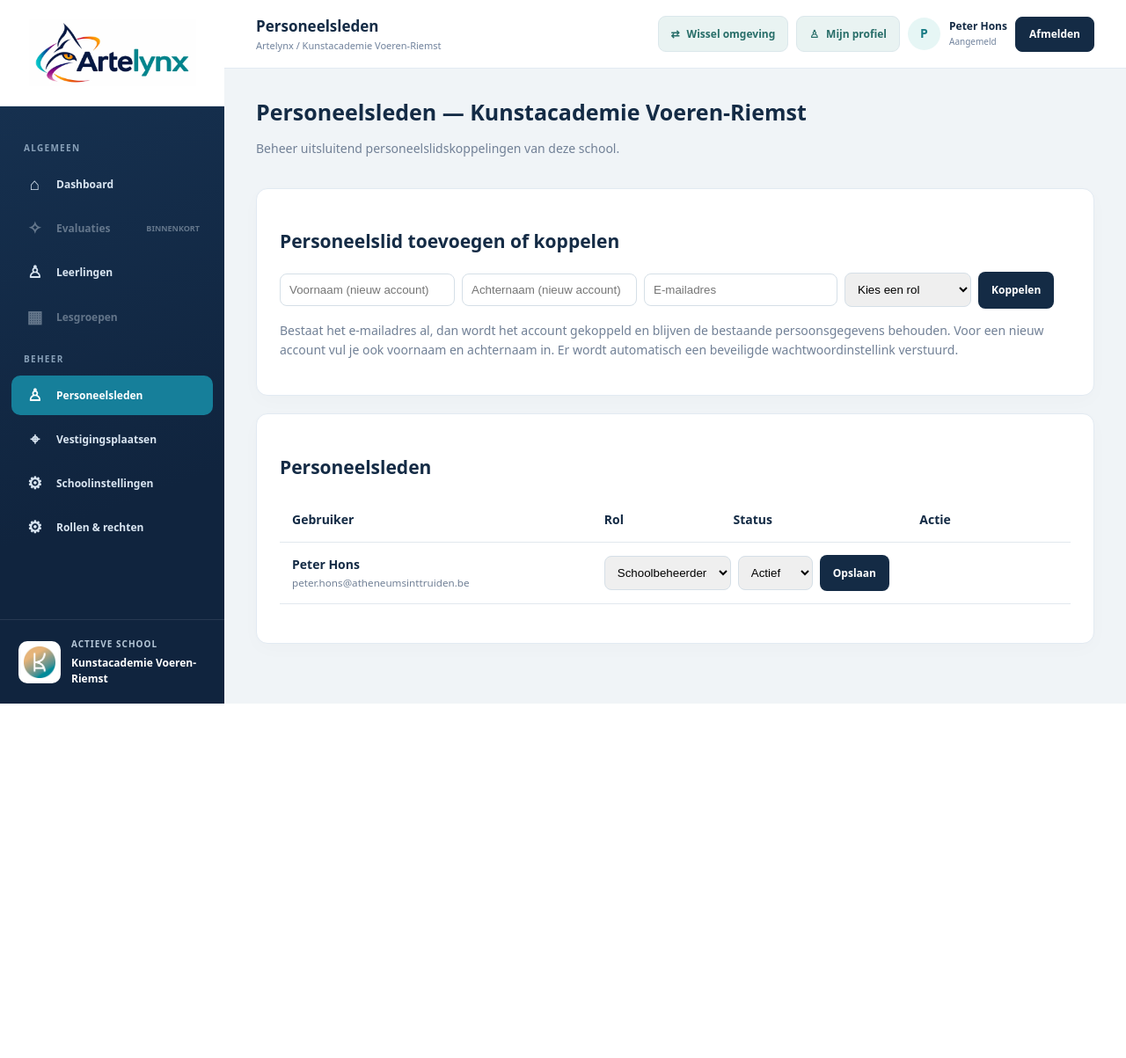
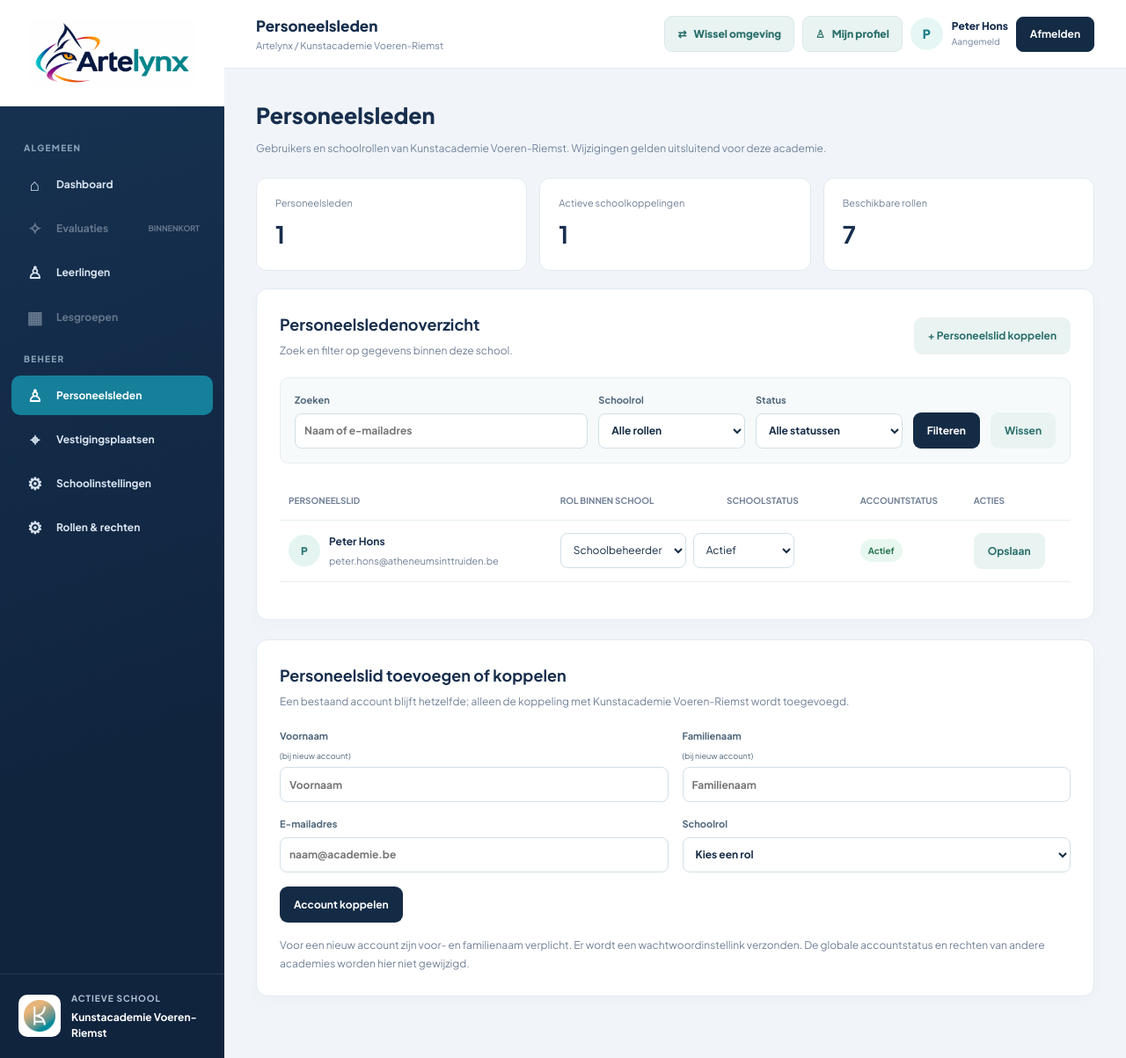
Before and after one commit to peterhons-blip/kavr-evaluaties, a Laravel app: page /school/gebruikers in a window 1280 px wide. Shown: the whole page at 88% size. Before the commit the page ends 800 px from the top, so only its background shows below. Run offline with Laravel 12, Linux system fonts and the light colour scheme; a user stored in the database is signed in; data comes from the database, SQL or seed files in the repository; data that the repository does not hold is empty.

Commit message:
Redesign school personnel management with platform-style filters and editing

```diff
--- a/resources/views/school/members/index.blade.php
+++ b/resources/views/school/members/index.blade.php
@@ -2,44 +2,87 @@
 @section('title','Personeelsleden')
 @section('page-title','Personeelsleden')
 @section('content')
-<div class="wrap">
-<div class="header"><div><h1>Personeelsleden — {{ $school->name }}</h1><p class="muted">Beheer uitsluitend personeelslidskoppelingen van deze school.</p></div></div>
-@if(session('success'))<div class="success">{{ session('success') }}</div>@endif
-@if($errors->any())<div class="error">@foreach($errors->all() as $error)<div>{{ $error }}</div>@endforeach</div>@endif
+<div class="page-header">
+    <h1>Personeelsleden</h1>
+    <p>Gebruikers en schoolrollen van {{ $school->name }}. Wijzigingen gelden uitsluitend voor deze academie.</p>
+</div>
+@if(session('success'))<div class="sm-alert sm-success">{{ session('success') }}</div>@endif
+@if($errors->any())<div class="sm-alert sm-error">@foreach($errors->all() as $error)<p>{{ $error }}</p>@endforeach</div>@endif
+
+<div class="sm-summary">
+    <div class="sm-stat"><span>Personeelsleden</span><strong>{{ $counts['total'] }}</strong></div>
+    <div class="sm-stat"><span>Actieve schoolkoppelingen</span><strong>{{ $counts['active'] }}</strong></div>
+    <div class="sm-stat"><span>Beschikbare rollen</span><strong>{{ $roles->count() }}</strong></div>
+</div>
+
+<div class="card sm-panel">
+    <div class="sm-head">
+        <div><h2>Personeelsledenoverzicht</h2><p>Zoek en filter op gegevens binnen deze school.</p></div>
+        @if($canManage)<a class="btn btn-secondary" href="#school-add-member">+ Personeelslid koppelen</a>@endif
+    </div>
+    <form method="GET" action="{{ route('school.members.index') }}" class="sm-filter">
+        <label class="sm-wide">Zoeken<input name="q" type="search" value="{{ $search }}" placeholder="Naam of e-mailadres"></label>
+        <label>Schoolrol<select name="role"><option value="">Alle rollen</option>@foreach($roles as $role)<option value="{{ $role->slug }}" @selected($roleFilter===$role->slug)>{{ $role->name }}</option>@endforeach</select></label>
+        <label>Status<select name="status"><option value="all" @selected($status==='all')>Alle statussen</option><option value="active" @selected($status==='active')>Actief</option><option value="inactive" @selected($status==='inactive')>Inactief</option></select></label>
+        <button type="submit" class="btn">Filteren</button>
+        <a href="{{ route('school.members.index') }}" class="btn btn-secondary">Wissen</a>
+    </form>
+    <div class="sm-scroll">
+      <table class="sm-table">
+        <thead><tr><th>Personeelslid</th><th>Rol binnen school</th><th>Schoolstatus</th><th>Accountstatus</th>@if($canManage)<th>Acties</th>@endif</tr></thead>
+        <tbody>
+        @forelse($members as $member)
+          <tr>
+            <td><div class="sm-person"><span class="sm-avatar">{{ mb_strtoupper(mb_substr($member->first_name ?: $member->name ?: 'G',0,1)) }}</span><div><strong>{{ $member->full_name ?: $member->name }}</strong><small>{{ $member->email }}</small></div></div></td>
+            @if($canManage)
+              <td colspan="2">
+                <form class="sm-inline" method="POST" action="{{ route('school.members.update',$member) }}" id="sm-edit-{{ $member->id }}">@csrf @method('PUT')
+                  <select name="role" aria-label="Schoolrol van {{ $member->full_name ?: $member->name }}">@foreach($roles as $role)<option value="{{ $role->slug }}" @selected($member->pivot->role===$role->slug)>{{ $role->name }}</option>@endforeach</select>
+                  <select name="is_active" aria-label="Schoolkoppeling {{ $member->full_name ?: $member->name }}"><option value="1" @selected($member->pivot->is_active)>Actief</option><option value="0" @selected(!$member->pivot->is_active)>Inactief</option></select>
+                </form>
+              </td>
+            @else
+              <td>{{ $roles->firstWhere('slug',$member->pivot->role)?->name ?? $member->pivot->role }}</td>
+              <td><span class="sm-pill {{ $member->pivot->is_active?'sm-on':'sm-off' }}">{{ $member->pivot->is_active?'Actief':'Inactief' }}</span></td>
+            @endif
+            <td><span class="sm-pill {{ $member->is_active?'sm-on':'sm-off' }}">{{ $member->is_active?'Actief':'Globaal inactief' }}</span></td>
+            @if($canManage)<td><button type="submit" class="btn btn-secondary" form="sm-edit-{{ $member->id }}">Opslaan</button></td>@endif
+          </tr>
+        @empty<tr><td colspan="{{ $canManage ? 5 : 4 }}" class="sm-empty">Geen personeelsleden gevonden.</td></tr>@endforelse
+        </tbody>
+      </table>
+    </div>
+    <div class="sm-pages">{{ $members->links('vendor.pagination.artelynx') }}</div>
+</div>
+
 @if($canManage)
-<div class="card"><h2>Personeelslid toevoegen of koppelen</h2>
-<form method="POST" action="{{ route('school.members.store') }}" class="inline">@csrf
-<input name="first_name" type="text" placeholder="Voornaam (nieuw account)" style="min-width:150px">
-<input name="last_name" type="text" placeholder="Achternaam (nieuw account)" style="min-width:150px">
-<input name="email" type="email" placeholder="E-mailadres" required style="min-width:220px">
-<select name="role" required><option value="">Kies een rol</option>@foreach($roles as $role)<option value="{{ $role->slug }}">{{ $role->name }}</option>@endforeach</select>
-<button class="btn" type="submit">Koppelen</button></form>
-<p class="muted">Bestaat het e-mailadres al, dan wordt het account gekoppeld en blijven de bestaande persoonsgegevens behouden. Voor een nieuw account vul je ook voornaam en achternaam in. Er wordt automatisch een beveiligde wachtwoordinstellink verstuurd.</p>
+<div class="card sm-panel" id="school-add-member">
+    <div class="sm-head"><div><h2>Personeelslid toevoegen of koppelen</h2><p>Een bestaand account blijft hetzelfde; alleen de koppeling met {{ $school->name }} wordt toegevoegd.</p></div></div>
+    <form method="POST" action="{{ route('school.members.store') }}" class="sm-add">@csrf
+        <label>Voornaam <small>(bij nieuw account)</small><input name="first_name" value="{{ old('first_name') }}" maxlength="100" placeholder="Voornaam"></label>
+        <label>Familienaam <small>(bij nieuw account)</small><input name="last_name" value="{{ old('last_name') }}" maxlength="100" placeholder="Familienaam"></label>
+        <label>E-mailadres<input name="email" type="email" value="{{ old('email') }}" required maxlength="255" placeholder="naam@academie.be"></label>
+        <label>Schoolrol<select name="role" required><option value="">Kies een rol</option>@foreach($roles as $role)<option value="{{ $role->slug }}" @selected(old('role')===$role->slug)>{{ $role->name }}</option>@endforeach</select></label>
+        <button type="submit" class="btn">Account koppelen</button>
+    </form>
+    <p class="sm-help">Voor een nieuw account zijn voor- en familienaam verplicht. Er wordt een wachtwoordinstellink verzonden. De globale accountstatus en rechten van andere academies worden hier niet gewijzigd.</p>
 </div>
 @endif
-<div class="card"><h2>Personeelsleden</h2><div style="overflow-x:auto"><table>
-<thead><tr><th>Gebruiker</th><th>Rol</th><th>Status</th><th>Actie</th></tr></thead><tbody>
-@forelse($members as $member)
-<tr><td><strong>{{ $member->full_name ?: $member->name }}</strong><small>{{ $member->email }}</small></td>
-<td colspan="3">
-@if($canManage)
-<form method="POST" action="{{ route('school.members.update',$member) }}" class="inline">@csrf @method('PUT')
-<select name="role">@foreach($roles as $role)<option value="{{ $role->slug }}" @selected($member->pivot->role === $role->slug)>{{ $role->name }}</option>@endforeach</select>
-<select name="is_active"><option value="1" @selected($member->pivot->is_active)>Actief</option><option value="0" @selected(!$member->pivot->is_active)>Inactief</option></select>
-<button class="btn" type="submit">Opslaan</button>
-</form>
-@else {{ $member->pivot->role }} — {{ $member->pivot->is_active ? 'Actief' : 'Inactief' }}
-@endif
-</td></tr>
-@empty<tr><td colspan="4">Geen personeelsleden gekoppeld.</td></tr>@endforelse
-</tbody></table></div><div style="margin-top:18px">{{ $members->links() }}</div></div>
-</div>
 @endsection
 @push('styles')
 <style>
-
-body{font-family:system-ui,sans-serif;margin:0;background:#f0f4f7;color:#142b45}.wrap{max-width:1100px;margin:35px auto;padding:0 20px}.header{display:flex;align-items:center;justify-content:space-between;gap:15px;flex-wrap:wrap}.card{background:#fff;border:1px solid #e1e8ee;border-radius:13px;padding:24px;margin:20px 0}table{width:100%;border-collapse:collapse}th,td{border-bottom:1px solid #e1e8ee;padding:14px;text-align:left}small{display:block;color:#718096}.btn{background:#142b45;color:white;border:0;padding:11px 15px;border-radius:8px;cursor:pointer;text-decoration:none}input,select{padding:10px;border:1px solid #d5dfe7;border-radius:8px}form.inline{display:flex;gap:8px;flex-wrap:wrap;align-items:center}.success{background:#edf8f3;color:#246b52;padding:14px;border-radius:9px}.error{background:#fff1f2;color:#9f1239;padding:14px;border-radius:9px}.muted{color:#718096}
-
-.wrap{max-width:1120px;margin:0 auto;padding:0} .wrap>.header,.wrap>.head{margin-bottom:20px} .wrap h1{font-size:25px;line-height:1.3;margin:0 0 8px} .wrap>p{color:#718096;font-size:12px} .wrap .card{margin-top:19px} .wrap table{width:100%} .wrap .btn{font-family:inherit;font-weight:700} .wrap .btn.alt{background:#e9f3f2;color:#286e69} .wrap .error{border-radius:9px;margin:12px 0} .wrap .success{border-radius:9px;margin:12px 0}
+.sm-summary{display:grid;grid-template-columns:repeat(3,minmax(0,1fr));gap:14px;margin-bottom:20px}
+.sm-stat{border:1px solid #e1e8ee;background:#fff;border-radius:12px;padding:19px 21px}
+.sm-stat span{font-size:11px;color:#718096;display:block}.sm-stat strong{display:block;font-size:27px;margin-top:5px}
+.sm-panel{margin-bottom:22px}.sm-head{display:flex;align-items:center;justify-content:space-between;flex-wrap:wrap;gap:15px;margin-bottom:20px}
+.sm-head h2{font-size:18px;margin:0 0 5px}.sm-head p,.sm-help{color:#718096;font-size:12px;line-height:1.7;margin:0}
+.sm-filter{display:flex;align-items:end;gap:12px;flex-wrap:wrap;background:#f6fafb;border-radius:10px;padding:16px;margin-bottom:20px;border:1px solid #e6edf0}
+.sm-filter label,.sm-add label{display:flex;flex-direction:column;gap:6px;font-size:11px;font-weight:700;color:#50677c;flex:1;min-width:145px}
+.sm-filter .sm-wide{flex:2;min-width:210px}.sm-filter input,.sm-filter select,.sm-add input,.sm-add select,.sm-inline select{height:40px;border:1px solid #d1dfe6;border-radius:8px;padding:0 10px;background:#fff;color:#142b45;font:inherit;font-size:12px}
+.sm-scroll{overflow-x:auto}.sm-table{border-collapse:collapse;width:100%}.sm-table td,.sm-table th{text-align:left;padding:14px 10px;border-bottom:1px solid #e7edf2;font-size:12px;vertical-align:middle}
+.sm-table th{font-size:10px;color:#718096;text-transform:uppercase;white-space:nowrap}.sm-person{display:flex;align-items:center;gap:10px}.sm-person strong{display:block}.sm-person small{display:block;color:#718096;font-size:11px;margin-top:4px}.sm-avatar{display:grid;place-items:center;width:36px;height:36px;flex:0 0 36px;background:#e4f4f1;color:#2b7773;border-radius:50%;font-weight:800}
+.sm-inline{display:flex;gap:8px;flex-wrap:wrap}.sm-inline select{min-width:115px}.sm-pill{display:inline-block;border-radius:16px;padding:5px 9px;font-size:10px;font-weight:700;white-space:nowrap}.sm-on{color:#267450;background:#e8f7ef}.sm-off{color:#a64949;background:#fff0f0}.sm-empty{text-align:center;color:#718096;padding:28px!important}.sm-pages{margin-top:16px}
+.sm-add{display:grid;grid-template-columns:repeat(2,minmax(0,1fr));gap:16px;align-items:end}.sm-add label{min-width:0}.sm-add button{justify-self:start}.sm-add small{font-weight:400}.sm-help{margin-top:16px}.sm-alert{border-radius:9px;padding:15px;margin-bottom:16px}.sm-success{background:#eaf7ef;color:#267450}.sm-error{background:#fff0f0;color:#a64949}.sm-error p{margin:4px 0}
+@media(max-width:850px){.sm-summary{grid-template-columns:1fr}.sm-add{grid-template-columns:1fr}}
 </style>
 @endpush
```
